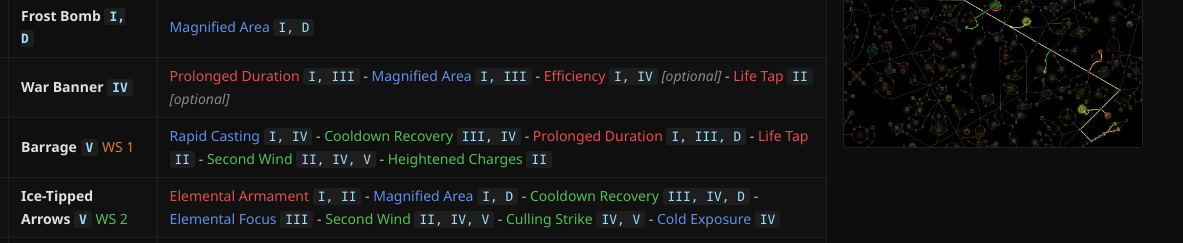
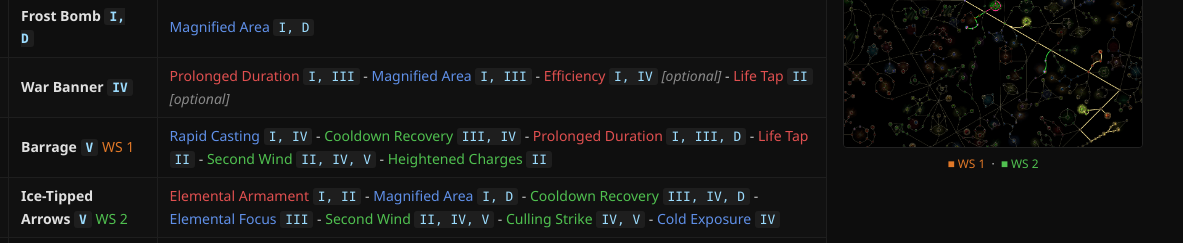
Before and after one commit to UtkarshBehre/Poe2Builds, a plain HTML site: page index.html in a window 1280 px wide. Shown: the part 1334-1577 px from the top of the page, 97-1280 px from the left. Drawn offline with Linux system fonts and the light colour scheme.

Commit message:
added legend below the tree image

```diff
--- a/index.html
+++ b/index.html
@@ -415,6 +415,7 @@
 
 <div class="skills-tree">
   <img src="icons/Tree_Screenshot.png" alt="Passive Tree" class="passive-tree" onclick="this.classList.toggle('maximized')">
+  <p style="text-align:center; margin-top:6px; font-size:0.85em;"><span class="ws1">■ WS 1</span> &nbsp;·&nbsp; <span class="ws2">■ WS 2</span></p>
 </div>
 </div>
 
```
